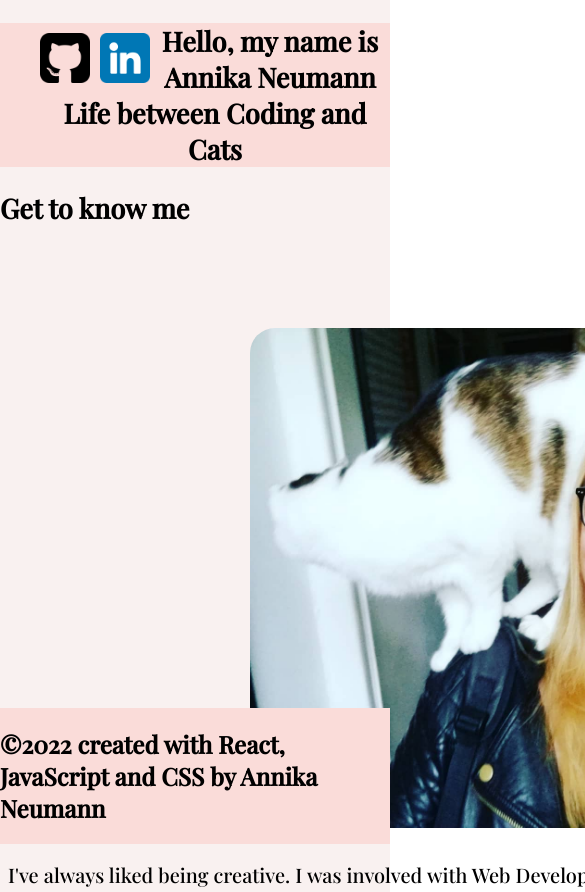
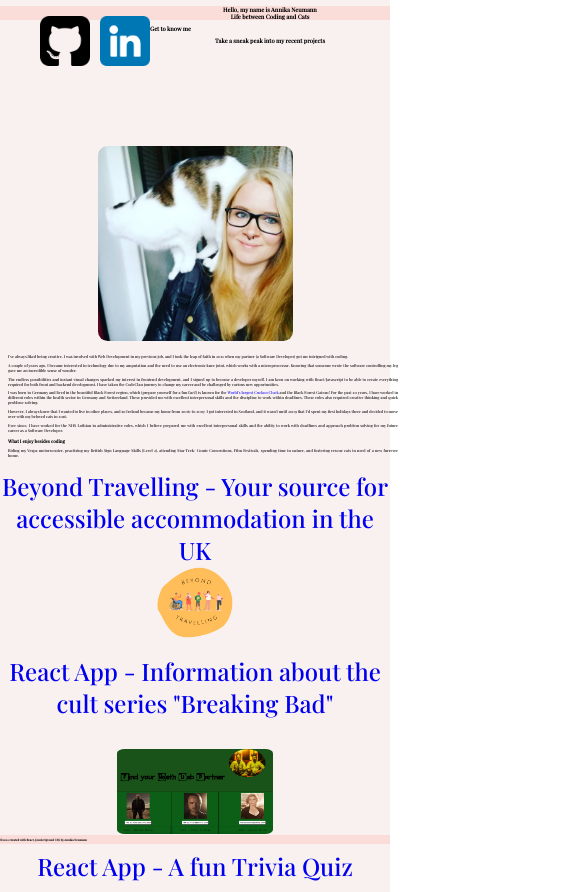
Before and after one commit to AnnikaNeumann/annikaneumann.github.io, a React (Create React App) app: page / in a window 390 px wide. Shown: the top 892 px of the page, 585 px wide, since content can reach past the window. Built offline with nearby package versions, Linux system fonts and the light colour scheme.

Commit message:
trial error responsiveness, changed font size to viewport width instead of rem

```diff
--- a/src/App.css
+++ b/src/App.css
@@ -2,7 +2,8 @@
   text-align: center;
   background-color: #F9F1F0;
   font-family: 'Playfair Display', serif;
-  font-size: 18px;
+  /* font-size: 18px; */
+  font-size: 1vw;
   padding-top: 1px;
 }
 
@@ -47,7 +48,9 @@
   /* justify-content:center; */
   flex-direction:column;
   font-family: 'Playfair Display', serif;
-  font-size: 18px;
+  /* font-size: 18px; */
+  font-size: 1vw;
+
 }
 
 .flex-container > div{
@@ -60,24 +63,43 @@
   display: flex;
   justify-content: space-between;
   flex-direction:row-reverse;
+  float: left;
+}
+/* about.js */
+.about {
+  text-align: justify;
+  padding: 8px;
+  width: 100%;
+  height: auto;
+  /* font-size: 1.25rem; */
+  font-size: 1vw;
+  float: left;
+    /* added float left for trial and error */
+
 }
 
+/* profile image */
 .flex-about > div{
-  width: 1000px;
+  width: 100%;
   height: auto;
+  float: left;
+  /* added float left for trial and error */
+}
 
-}
+
 
 /* Responsive layout  - one column layout instead of a two-column layout */
 @media (max-width: 800px) {
   .flex-container {
     flex-direction: column;
+    width: 100%;
   }
 }
 
 @media (max-width: 800px) {
   .flex-about {
     flex-direction: column;
+    width: 100%;
   }
 }
 
@@ -125,18 +147,12 @@
   margin-top: 5rem;
 }
 
-.about {
-  text-align: justify;
-  padding: 8px;
-  width: 100%;
-  height: auto;
-  font-size: 1.25rem;
 
-}
 
 .Footer{
   background-color: #FADCD9;
-  font-size: 1rem;
+  /* font-size: 1rem; */
+  font-size: 0.5vw;
   position: fixed;
   bottom: 0%;
   width: 100%;
@@ -144,19 +160,19 @@
 }
 
 /* Split the screen in half */
-.split {
+/* .split {
   width: 100%;
   padding-top: 20px;
-}
+} */
 
 /* Control the left side */
-.left {
+/* .left {
 background-color: #F9F1F0;
 }
 
 .right {
 background-color: #FADCD9;
-}
+} */
 
 
 a:link{
```
